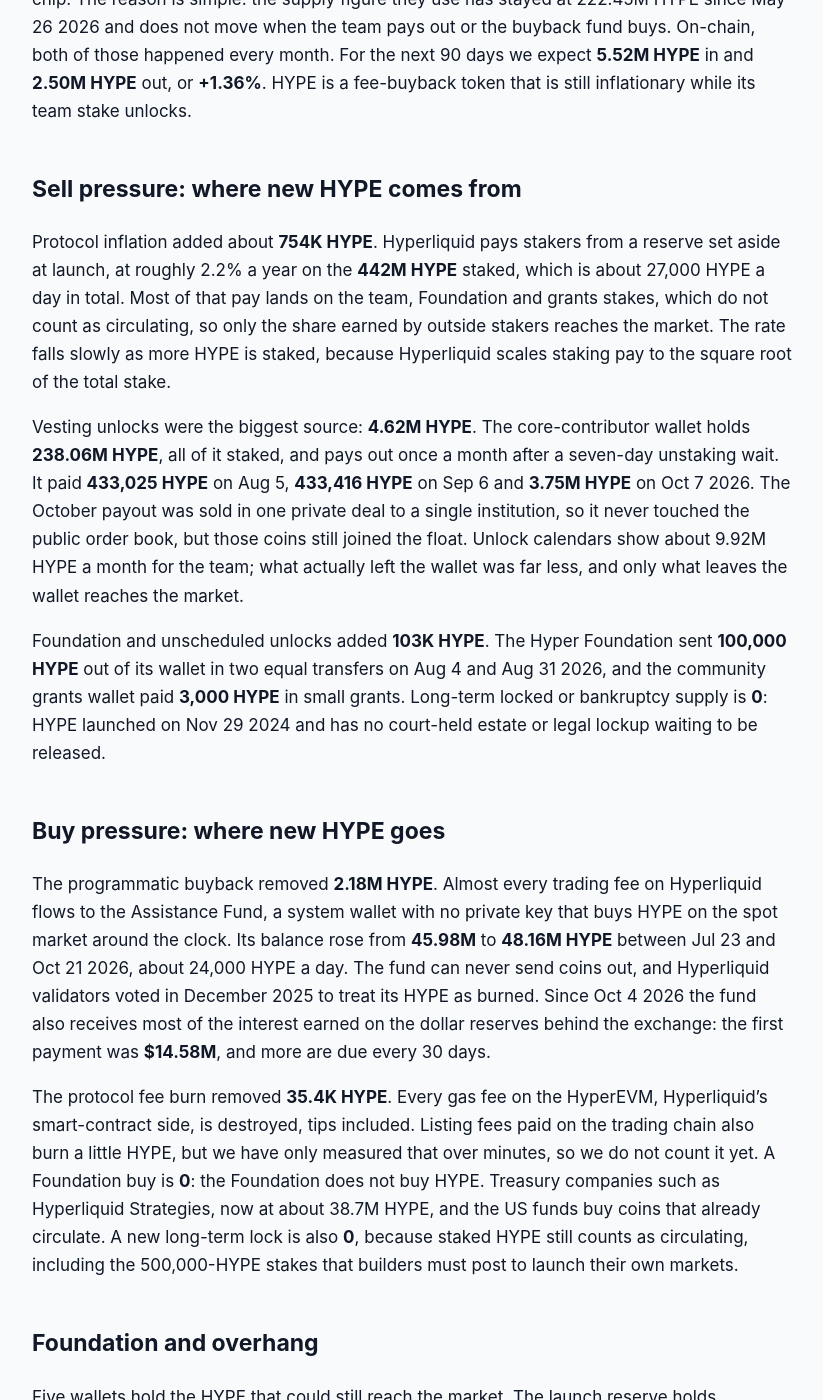
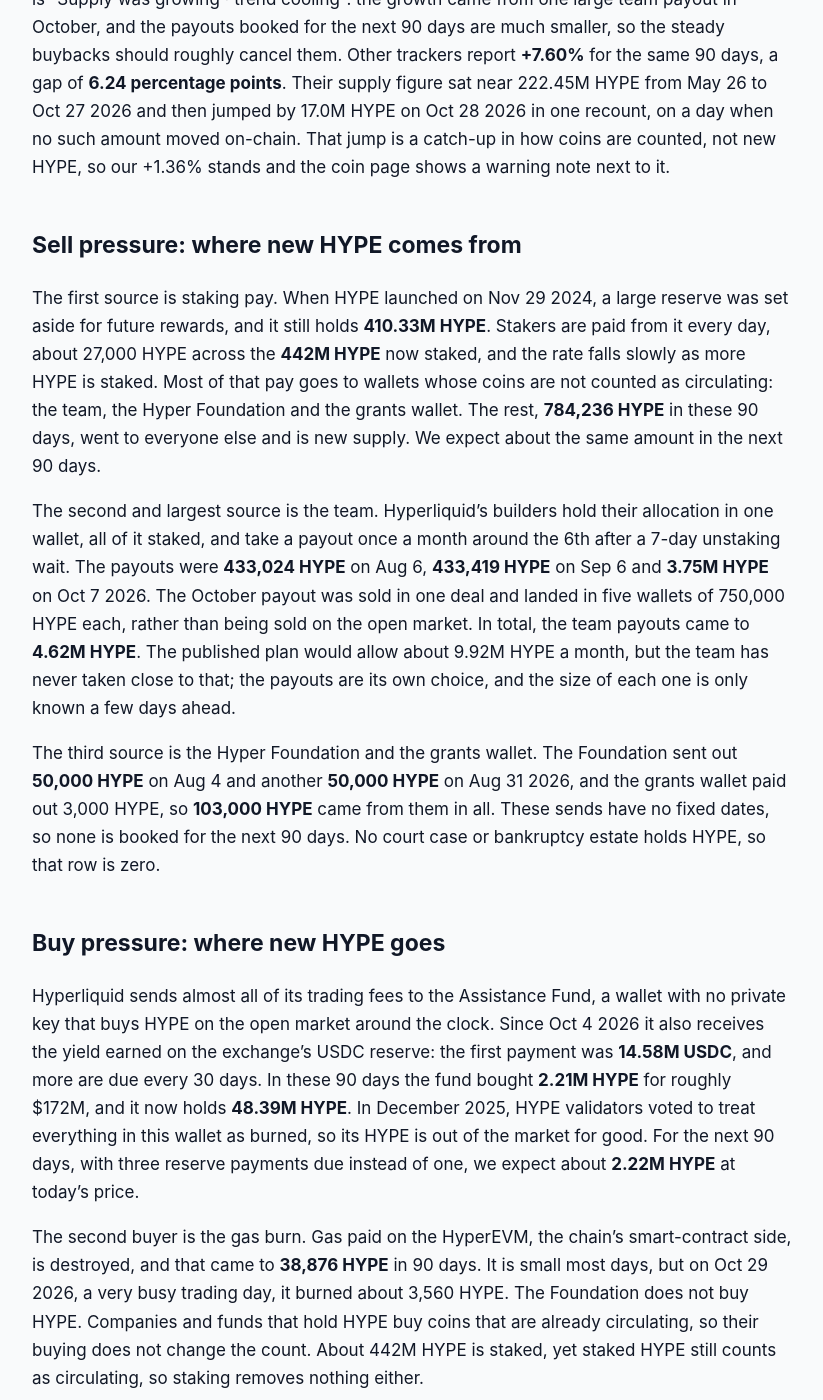
Before and after one commit to jeevansongmy-spec/mrnasdog-articles, a Jekyll site: the page built from crypto/hype-pressure-framework.md, in a window 1280 px wide and 1400 px high, scrolled down 557 px. Shown: the whole window, without its empty margins (228-1051 px from the left). Built offline with Jekyll 4.4.1, drawn with Linux system fonts in a browser that asks for light colours; some of the changed text lies outside the part shown.

Commit message:
publish: crypto/hype-pressure-framework

```diff
--- a/crypto/hype-pressure-framework.md
+++ b/crypto/hype-pressure-framework.md
@@ -1,60 +1,62 @@
 ---
-title:         "HYPE Inflation Analysis · October 2026 · Supply growing · projected to keep growing"
-description:   "HYPE supply is growing: 4.62M HYPE of team payouts and 754K of staking pay beat a 2.18M fee buyback, +1.46% in 90 days, about +1.36% next. Checked Oct 21 2026."
+title:         "HYPE Inflation Analysis · October 2026 · Supply was growing · trend cooling"
+description:   "HYPE supply grew +1.36% in 90 days: 4.62M HYPE of team payouts and 784K of staking pay against 2.21M of fee buybacks. About flat next. Checked Oct 30 2026."
 canonical_url: "https://mrnasdog.com/research/hype/inflation"
 tags:          ["crypto", "hype", "hyperliquid", "defi"]
 published:     true
 ---
 *Originally published at [https://mrnasdog.com/research/hype/inflation](https://mrnasdog.com/research/hype/inflation)*
 
-# HYPE Inflation Analysis · October 2026 · Supply growing · projected to keep growing
+# HYPE Inflation Analysis · October 2026 · Supply was growing · trend cooling
 
-HYPE is inflationary on its traded float: supply grew **+1.46%** in the 90 days from Jul 23 to Oct 21 2026, and we expect about **+1.36%** in the next 90 days. Hyperliquid added **5.47M HYPE** to the market, mostly monthly team payouts and staking pay, while its fee buyback fund and gas burn took **2.22M HYPE** back out. HYPE has a hard cap of 1B coins, and only about 23% of them circulate today, so the team and reserve wallets set the pace.
+HYPE supply grew by **+1.36%** in the 90 days from Aug 1 to Oct 30 2026, mostly because the Hyperliquid team paid out **4.62M HYPE**, 3.75M of it in a single October sale. Fee buybacks took **2.21M HYPE** off the market in the same 90 days, and HYPE can never pass its cap of 1B coins. With smaller team payouts already lined up, the next 90 days look close to flat at about **−0.18%**. Other trackers show **+7.60%** because of a one-day recount in their supply figure, so the coin page carries a warning note.
 
 ## The verdict, in one paragraph
 
-Over the last 90 days the circulating supply of HYPE grew by **+1.46%**, from new coins of **5.47M HYPE** against removals of **2.22M HYPE**, on a float of **222.45M HYPE**. Other trackers show only **+0.02%** for the same days, a gap of **1.45 points**, so the page carries a warning chip. The reason is simple: the supply figure they use has stayed at 222.45M HYPE since May 26 2026 and does not move when the team pays out or the buyback fund buys. On-chain, both of those happened every month. For the next 90 days we expect **5.52M HYPE** in and **2.50M HYPE** out, or **+1.36%**. HYPE is a fee-buyback token that is still inflationary while its team stake unlocks.
+Between Aug 1 and Oct 30 2026, **5.50M HYPE** entered the market and **2.25M HYPE** left it, so the circulating supply of about 239.41M HYPE grew by a net **+1.36%**. The label for this period is "Supply was growing · trend cooling": the growth came from one large team payout in October, and the payouts booked for the next 90 days are much smaller, so the steady buybacks should roughly cancel them. Other trackers report **+7.60%** for the same 90 days, a gap of **6.24 percentage points**. Their supply figure sat near 222.45M HYPE from May 26 to Oct 27 2026 and then jumped by 17.0M HYPE on Oct 28 2026 in one recount, on a day when no such amount moved on-chain. That jump is a catch-up in how coins are counted, not new HYPE, so our +1.36% stands and the coin page shows a warning note next to it.
 
 ## Sell pressure: where new HYPE comes from
 
-Protocol inflation added about **754K HYPE**. Hyperliquid pays stakers from a reserve set aside at launch, at roughly 2.2% a year on the **442M HYPE** staked, which is about 27,000 HYPE a day in total. Most of that pay lands on the team, Foundation and grants stakes, which do not count as circulating, so only the share earned by outside stakers reaches the market. The rate falls slowly as more HYPE is staked, because Hyperliquid scales staking pay to the square root of the total stake.
+The first source is staking pay. When HYPE launched on Nov 29 2024, a large reserve was set aside for future rewards, and it still holds **410.33M HYPE**. Stakers are paid from it every day, about 27,000 HYPE across the **442M HYPE** now staked, and the rate falls slowly as more HYPE is staked. Most of that pay goes to wallets whose coins are not counted as circulating: the team, the Hyper Foundation and the grants wallet. The rest, **784,236 HYPE** in these 90 days, went to everyone else and is new supply. We expect about the same amount in the next 90 days.
 
-Vesting unlocks were the biggest source: **4.62M HYPE**. The core-contributor wallet holds **238.06M HYPE**, all of it staked, and pays out once a month after a seven-day unstaking wait. It paid **433,025 HYPE** on Aug 5, **433,416 HYPE** on Sep 6 and **3.75M HYPE** on Oct 7 2026. The October payout was sold in one private deal to a single institution, so it never touched the public order book, but those coins still joined the float. Unlock calendars show about 9.92M HYPE a month for the team; what actually left the wallet was far less, and only what leaves the wallet reaches the market.
+The second and largest source is the team. Hyperliquid's builders hold their allocation in one wallet, all of it staked, and take a payout once a month around the 6th after a 7-day unstaking wait. The payouts were **433,024 HYPE** on Aug 6, **433,419 HYPE** on Sep 6 and **3.75M HYPE** on Oct 7 2026. The October payout was sold in one deal and landed in five wallets of 750,000 HYPE each, rather than being sold on the open market. In total, the team payouts came to **4.62M HYPE**. The published plan would allow about 9.92M HYPE a month, but the team has never taken close to that; the payouts are its own choice, and the size of each one is only known a few days ahead.
 
-Foundation and unscheduled unlocks added **103K HYPE**. The Hyper Foundation sent **100,000 HYPE** out of its wallet in two equal transfers on Aug 4 and Aug 31 2026, and the community grants wallet paid **3,000 HYPE** in small grants. Long-term locked or bankruptcy supply is **0**: HYPE launched on Nov 29 2024 and has no court-held estate or legal lockup waiting to be released.
+The third source is the Hyper Foundation and the grants wallet. The Foundation sent out **50,000 HYPE** on Aug 4 and another **50,000 HYPE** on Aug 31 2026, and the grants wallet paid out 3,000 HYPE, so **103,000 HYPE** came from them in all. These sends have no fixed dates, so none is booked for the next 90 days. No court case or bankruptcy estate holds HYPE, so that row is zero.
 
 ## Buy pressure: where new HYPE goes
 
-The programmatic buyback removed **2.18M HYPE**. Almost every trading fee on Hyperliquid flows to the Assistance Fund, a system wallet with no private key that buys HYPE on the spot market around the clock. Its balance rose from **45.98M** to **48.16M HYPE** between Jul 23 and Oct 21 2026, about 24,000 HYPE a day. The fund can never send coins out, and Hyperliquid validators voted in December 2025 to treat its HYPE as burned. Since Oct 4 2026 the fund also receives most of the interest earned on the dollar reserves behind the exchange: the first payment was **$14.58M**, and more are due every 30 days.
+Hyperliquid sends almost all of its trading fees to the Assistance Fund, a wallet with no private key that buys HYPE on the open market around the clock. Since Oct 4 2026 it also receives the yield earned on the exchange's USDC reserve: the first payment was **14.58M USDC**, and more are due every 30 days. In these 90 days the fund bought **2.21M HYPE** for roughly $172M, and it now holds **48.39M HYPE**. In December 2025, HYPE validators voted to treat everything in this wallet as burned, so its HYPE is out of the market for good. For the next 90 days, with three reserve payments due instead of one, we expect about **2.22M HYPE** at today's price.
 
-The protocol fee burn removed **35.4K HYPE**. Every gas fee on the HyperEVM, Hyperliquid's smart-contract side, is destroyed, tips included. Listing fees paid on the trading chain also burn a little HYPE, but we have only measured that over minutes, so we do not count it yet. A Foundation buy is **0**: the Foundation does not buy HYPE. Treasury companies such as Hyperliquid Strategies, now at about 38.7M HYPE, and the US funds buy coins that already circulate. A new long-term lock is also **0**, because staked HYPE still counts as circulating, including the 500,000-HYPE stakes that builders must post to launch their own markets.
+The second buyer is the gas burn. Gas paid on the HyperEVM, the chain's smart-contract side, is destroyed, and that came to **38,876 HYPE** in 90 days. It is small most days, but on Oct 29 2026, a very busy trading day, it burned about 3,560 HYPE. The Foundation does not buy HYPE. Companies and funds that hold HYPE buy coins that are already circulating, so their buying does not change the count. About 442M HYPE is staked, yet staked HYPE still counts as circulating, so staking removes nothing either.
 
 ## Foundation and overhang
 
-Five wallets hold the HYPE that could still reach the market. The launch reserve holds **410.56M HYPE** and today only pays stakers. The core-contributor wallet holds **238.06M HYPE** and pays out monthly. The Hyper Foundation holds **60.59M HYPE**, almost all of it staked with its own validators. The community grants wallet holds **2.98M HYPE**. The Assistance Fund holds **48.18M HYPE** and has never sent a coin out. Together that is about 760M HYPE outside the float, more than three times the HYPE that circulates.
+Most HYPE is not circulating yet, and four holders control it. The team wallet holds **238.17M HYPE**, all staked; its next payout of 179,706 HYPE was unstaked on Oct 28 2026 for Nov 6 2026. The staking reserve holds **410.33M HYPE** and only pays out as staking rewards. The Hyper Foundation holds **60.62M HYPE**, almost all of it staked, and the grants wallet holds **2.98M HYPE**. The Assistance Fund's 48.39M HYPE is not an overhang: it has never sent HYPE out, and it counts as burned.
 
-If any of these balances starts to fall, those coins join the market and the sell side grows. A large move from the reserve or the team wallet would show up as a dated event on this page before it lands.
+The team wallet is the one to watch. Its staking pay, about 14,000 HYPE a day, roughly matches what it has paid out in a normal month, which is why its balance has barely moved. A month like October, when it sold 3.75M HYPE in one deal, adds far more supply than the buybacks remove in the same month.
 
-## How HYPE compares to other exchange tokens with buybacks
+## How HYPE compares to other trading-focused Layer 1 chains
 
-HYPE belongs to the group of exchange tokens that turn trading fees into buying. Most of that group, like the big centralized-exchange coins, buys or burns on a quarterly schedule set by the company. Hyperliquid's buyback is written into the chain itself: the Assistance Fund buys every few seconds, and nobody can pause it or spend the coins. That makes the buy side of HYPE unusually steady, and it grows or shrinks with trading volume rather than a board decision.
+Most chains built around trading pay their stakers in new coins and leave buying to the market. Hyperliquid is different in two ways. First, nearly all of its trading fees are turned into HYPE buybacks every day, and the bought HYPE never comes back, so busy trading directly takes coins off the market. Second, its staking pay comes from a fixed reserve inside the 1B cap rather than from open-ended new coins, so total HYPE can only go down over time.
 
-The sell side is where HYPE differs. Exchange coins that launched years ago are mostly fully unlocked, so their supply only moves with the burn. HYPE is less than two years old: the team stake started paying out in late 2025 and the reserve still pays stakers, so new coins keep arriving every month. Compared with proof-of-stake chains that print 5% or more a year for stakers, HYPE's staking pay is small. Compared with fixed-supply tokens that have already vested, HYPE still carries a large team stake that can come out faster or slower.
-
-In short, HYPE has one of the strongest built-in buybacks in crypto, but for now the monthly team payouts are larger. The balance can flip if trading volume climbs or if the team keeps its payouts as small as it did in August and September.
+The weak spot is the team allocation. Chains with a fixed monthly unlock let holders plan around it, while Hyperliquid's team decides each month how much to take. That has meant small payouts most months, and then a 3.75M HYPE sale in October that by itself was larger than all the buybacks of those 90 days.
 
 ## What to watch in the next 90 days
 
-**Nov 6 2026, Dec 6 2026 and Jan 6 2027:** the next monthly team payouts. The last three ranged from 433,025 to 3.75M HYPE, so their size moves the next 90-day number more than anything else.
+**Around Nov 3 2026:** the second USDC reserve payment to the Assistance Fund is due, and more follow about every 30 days, around Dec 3 2026 and Jan 2 2027. Each one adds buying on top of trading fees.
 
-**Around Nov 3, Dec 3 2026 and Jan 2 2027:** the next reserve-interest payments to the Assistance Fund. If each matches the first $14.58M, they buy about 181,000 HYPE apiece.
+**Nov 6 2026:** the team payout of 179,706 HYPE, already unstaked. The Dec 6 2026 and Jan 6 2027 payouts have no announced size yet; we booked them at about 433,000 HYPE each, the size of a normal month. Another sale the size of October's would turn the next 90 days from flat to growing.
 
-**Trading volume:** the buyback runs at about 21,000 to 24,000 HYPE a day. A busy month on Hyperliquid lifts it, and a quiet one cuts it.
+**No date yet:** on Oct 29 2026, the owner of the New York Stock Exchange said it is investing in Trade[XYZ], a trading app built on Hyperliquid, to bring round-the-clock futures to US traders once the US regulator approves. More trading on Hyperliquid would mean more fees, and so more buybacks.
 
-**Permissionless prediction markets:** Hyperliquid plans to let anyone launch outcome markets against a 500,000-HYPE stake. That adds fee income for the buyback, but no date has been set.
+**Around Jan 26 2027:** the Oct 28 2026 recount drops out of other trackers' 90-day figure, and their number should come back in line with ours.
 
 ## Summary
 
-Hyperliquid's HYPE grew **+1.46%** in the 90 days to Oct 21 2026 and should grow about **+1.36%** in the next 90 days. Monthly team payouts of **4.62M HYPE** and staking pay of **754K HYPE** outran a fee buyback of **2.18M HYPE** that can never be sold. The key risk is the size of each team payout, which the team decides month by month. The cap is fixed at 1B HYPE, and about 760M HYPE still sits outside the float.
+HYPE supply grew by +1.36% between Aug 1 and Oct 30 2026, driven by 4.62M HYPE of team payouts, including a 3.75M HYPE sale in October.
 
-*MrNasDog Pressure Framework analysis of HYPE, Metric 1 — Inflation. Data + explanation only. Not financial advice. Checked Oct 21 2026.*
+Hyperliquid's Assistance Fund bought back 2.21M HYPE with trading fees in the same 90 days, and that HYPE counts as burned for good.
+
+With smaller team payouts lined up and more USDC reserve income going to buybacks, HYPE supply is on course for about −0.18% in the next 90 days.
+
+The biggest risk to that outlook is another large team payout from the 238.17M HYPE team wallet, whose size the team decides each month.
```
